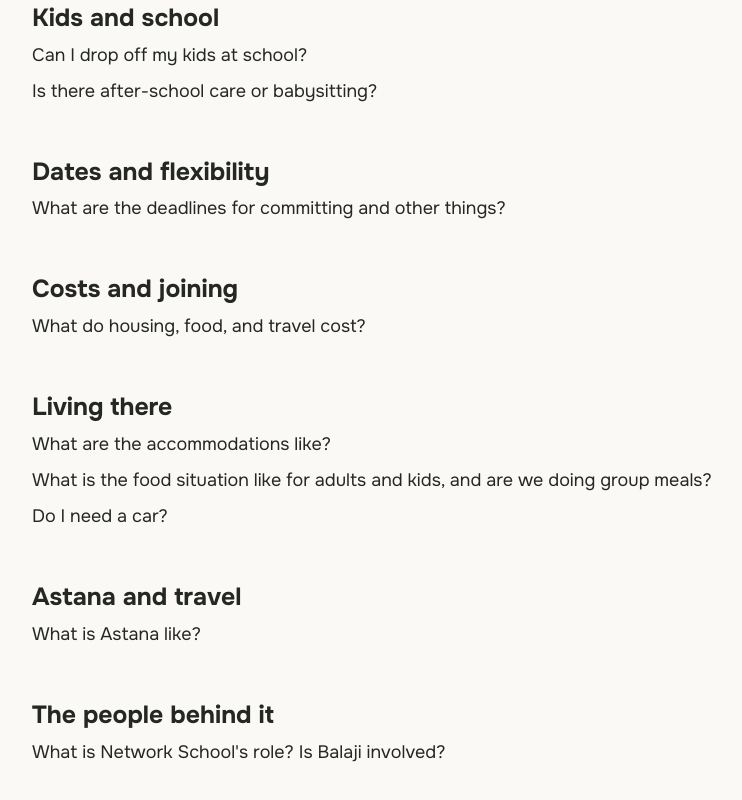
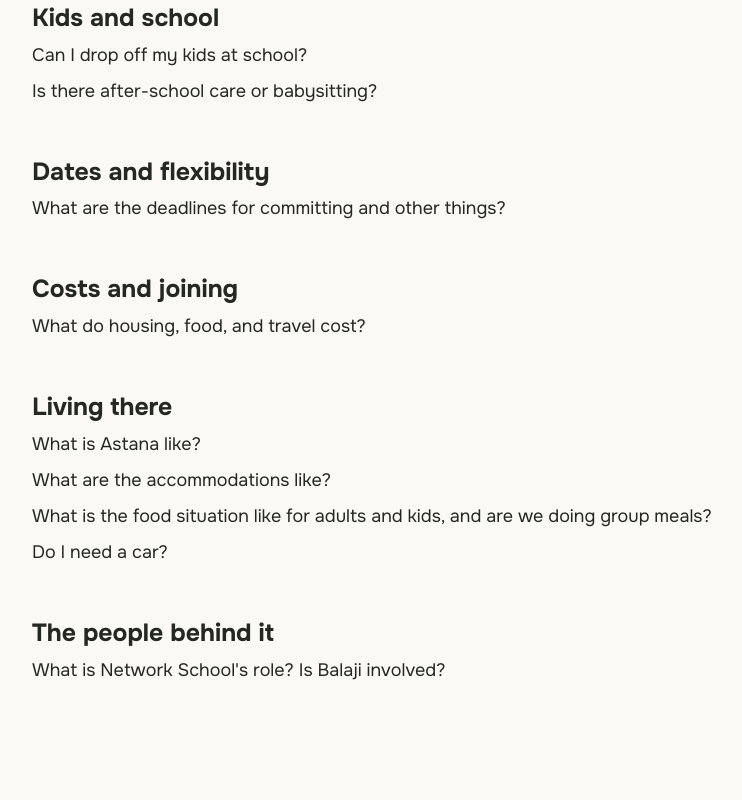
Before and after one commit to grinland/familystan, a plain HTML site: page index.html in a window 1280 px wide. Shown: the part 4081-4881 px from the top of the page, without its empty margins (22-764 px from the left). After the commit the page ends 4837 px from the top, so only its background shows below. Drawn offline with Linux system fonts and the light colour scheme.

Commit message:
Move Astana question under Living there

```diff
--- a/index.html
+++ b/index.html
@@ -373,6 +373,10 @@
 
         <h3>Living there</h3>
 
+        <div class="qa-item" id="what-is-astana-like">
+          <p>What is Astana like?</p>
+        </div>
+
         <div class="qa-item" id="accommodations">
           <p>What are the accommodations like?</p>
         </div>
@@ -388,12 +392,6 @@
           <p>Do I need a car?</p>
         </div>
 
-        <h3>Astana and travel</h3>
-
-        <div class="qa-item" id="what-is-astana-like">
-          <p>What is Astana like?</p>
-        </div>
-
         <h3>The people behind it</h3>
 
         <div class="qa-item" id="network-schools-role">
```
